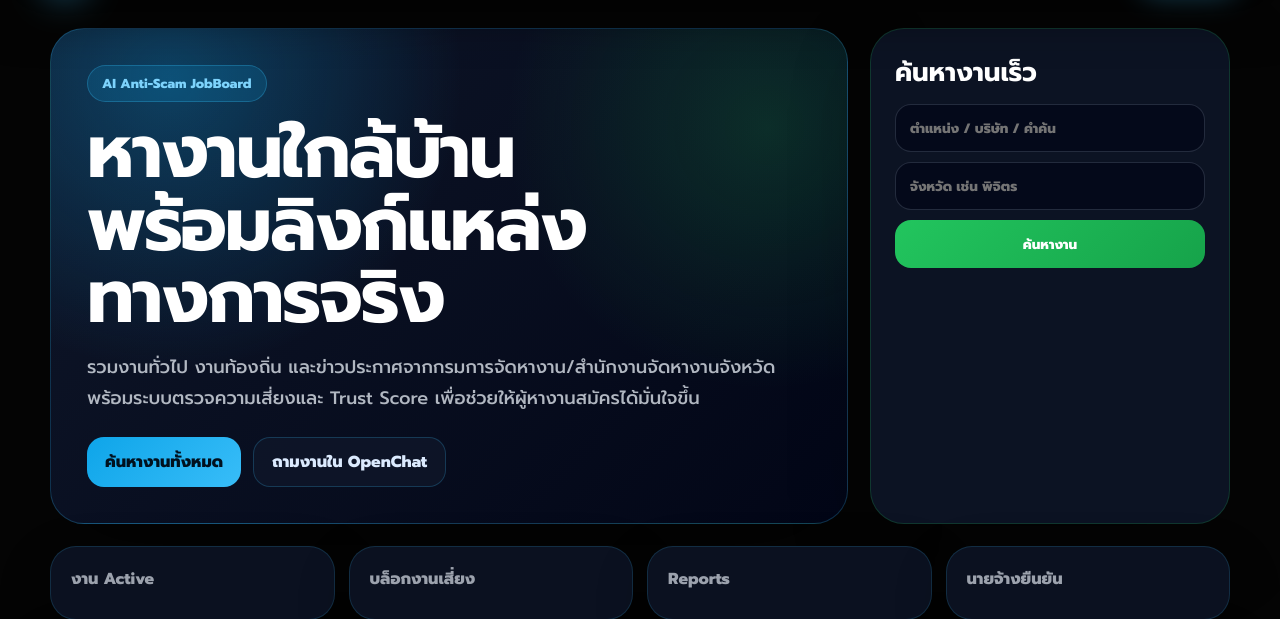
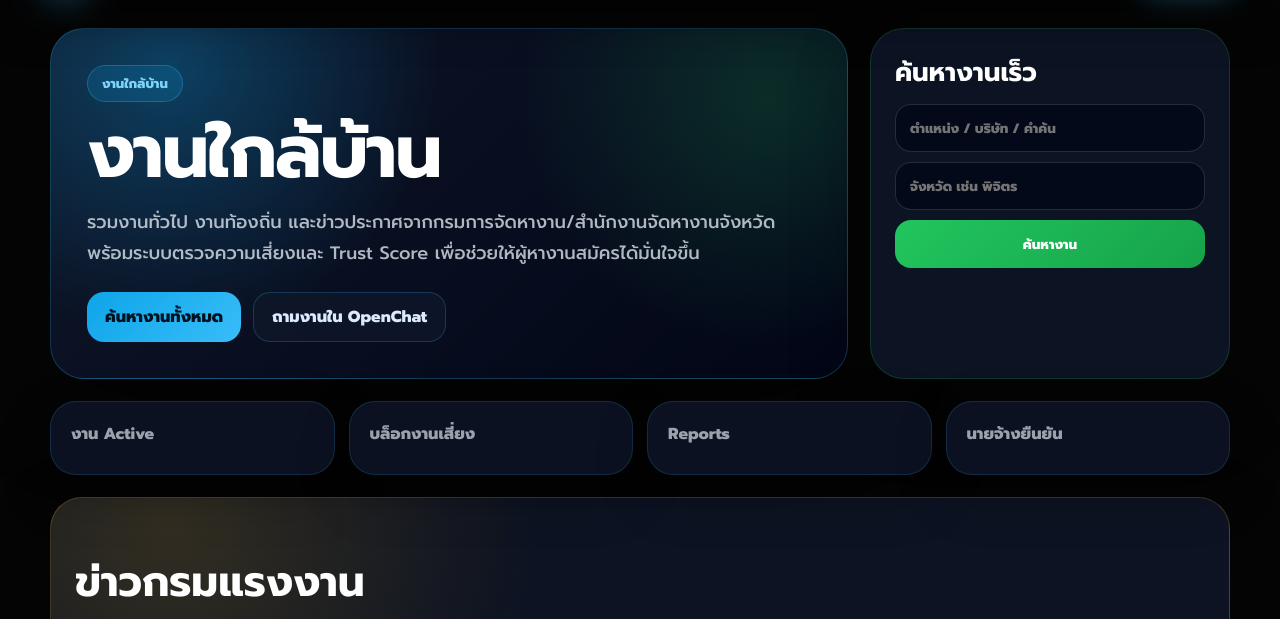
Before and after one commit to anaquee999-prog/jobboard-ai, a Python web app: template templates/home.html in a window 1280 px wide. Shown: the part 73-692 px from the top of the page. Run offline with Jinja, Linux system fonts and the light colour scheme; the template is opened without the code that fills it, so the values that code supplies are empty.

Commit message:
Update homepage brand heading

```diff
--- a/templates/home.html
+++ b/templates/home.html
@@ -1,6 +1,6 @@
 {% extends "base.html" %}
 
-{% block title %}งานใกล้บ้าน.com | JobBoard AI{% endblock %}
+{% block title %}งานใกล้บ้าน | JobBoard{% endblock %}
 
 {% block content %}
 <style>
@@ -49,8 +49,8 @@
 <section class="home-page">
   <div class="home-hero">
     <div class="hero-main">
-      <div class="hero-badge">AI Anti-Scam JobBoard</div>
-      <h1>หางานใกล้บ้าน<br>พร้อมลิงก์แหล่งทางการจริง</h1>
+      <div class="hero-badge">งานใกล้บ้าน</div>
+      <h1>งานใกล้บ้าน</h1>
       <p>รวมงานทั่วไป งานท้องถิ่น และข่าวประกาศจากกรมการจัดหางาน/สำนักงานจัดหางานจังหวัด พร้อมระบบตรวจความเสี่ยงและ Trust Score เพื่อช่วยให้ผู้หางานสมัครได้มั่นใจขึ้น</p>
 
       <div class="hero-actions">
```
